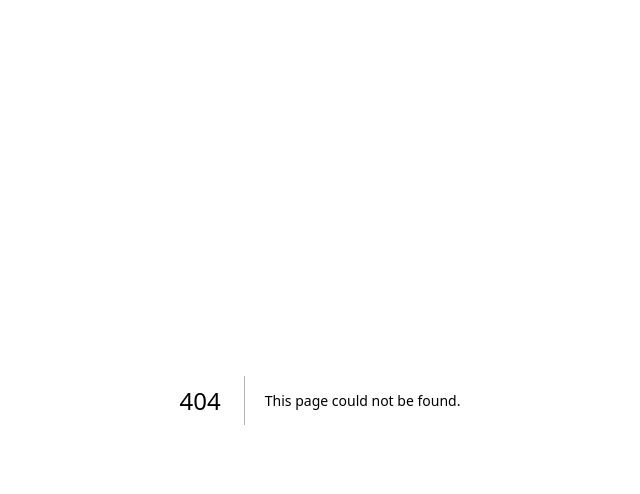
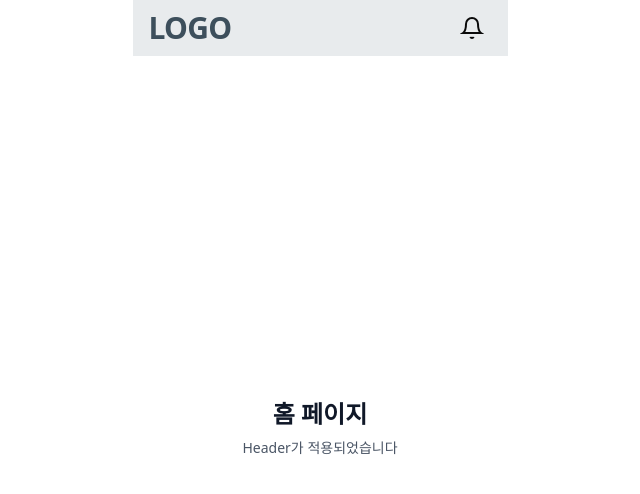
Before and after one commit to way-po-int/waypoint-fe, a Next.js app: page /home in a window 1280 px wide. Before the commit this address had no page. Shown: the top 494 px of the page, without its empty margins (320-960 px from the left). Built offline with nearby package versions, Linux system fonts and the light colour scheme.

Commit message:
feat(home): 헤더, 푸터 확인을 위한 홈페이지 생성 및 헤더 컴포넌트 통합 [WAPO-82]
- 새로운 홈 페이지 컴포넌트 생성
- 헤더 컴포넌트 추가 및 다양한 레이아웃 변형 지원
- 홈 페이지에 헤더 및 메인 콘텐츠 구성

```diff
--- /dev/null
+++ b/app/home/page.tsx
@@ -0,0 +1,24 @@
+"use client";
+
+import Header from "@/components/layout/Header";
+
+const HomePage = () => {
+  return (
+    <div className="flex min-h-screen flex-col">
+      {/* 헤더: LOGO + 알림 버튼 */}
+      <Header variant="logo" showNotificationButton />
+
+      {/* 메인 컨텐츠 */}
+      <main className="flex flex-1 flex-col items-center justify-center p-4">
+        <div className="text-center">
+          <h2 className="text-2xl font-bold text-gray-900">홈 페이지</h2>
+          <p className="mt-2 text-sm text-gray-600">
+            Header가 적용되었습니다
+          </p>
+        </div>
+      </main>
+    </div>
+  );
+};
+
+export default HomePage;
```
Also changed, not shown: components/layout/README.md (added).
